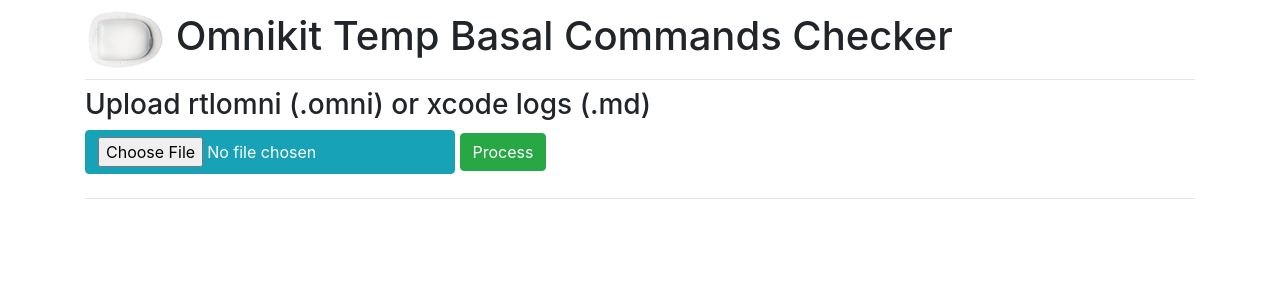
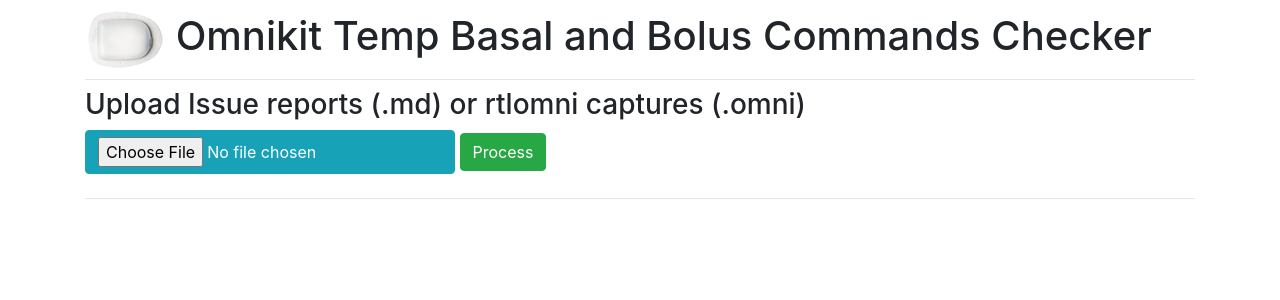
Before and after one commit to Lytrix/omnikit_commands_tester, a Django app: page / in a window 1280 px wide. Shown: the top 300 px of the page. Run offline with Django 3.2, Linux system fonts and the light colour scheme; some libraries are stand-ins or nearby versions.

Commit message:
- Renamed title and upload types - Renamed script to be more generic

```diff
--- a/omnikit_commands_tester/issuereports/views.py
+++ b/omnikit_commands_tester/issuereports/views.py
@@ -6,7 +6,7 @@ from django.shortcuts import render
 
 # from omnikit_commands_tester.issuereports.models import Document
 # from django.views import generic
-from omnikit_commands_tester.issuereports.set_insulin_comands_tester import extractor
+from omnikit_commands_tester.issuereports.set_insulin_command_tester import extractor
 
 
 # class DocumentCreateView(CreateView):
--- a/omnikit_commands_tester/templates/base.html
+++ b/omnikit_commands_tester/templates/base.html
@@ -8,12 +8,12 @@
     <meta name="viewport" content="width=device-width, initial-scale=1, shrink-to-fit=no">
     <link rel="stylesheet" href="https://stackpath.bootstrapcdn.com/bootstrap/4.1.3/css/bootstrap.min.css" integrity="sha384-MCw98/SFnGE8fJT3GXwEOngsV7Zt27NXFoaoApmYm81iuXoPkFOJwJ8ERdknLPMO" crossorigin="anonymous">
     <script type="javascript" src="https://stackpath.bootstrapcdn.com/bootstrap/4.1.3/js/bootstrap.min.js" integrity="sha384-ChfqqxuZUCnJSK3+MXmPNIyE6ZbWh2IMqE241rYiqJxyMiZ6OW/JmZQ5stwEULTy" crossorigin="anonymous"></script>
-    <title>Omnikit Temp Basal Commands Checker</title>
+    <title>Omnikit Temp Basal and Bolus Commands Checker</title>
   </head>
     <div class="container">
       <div class="row justify-content-center">
         <div class="col-12">
-          <h1 class="mt-2"><img src="{% static 'img/pod1x.png' %}"> Omnikit Temp Basal Commands Checker</h1>
+          <h1 class="mt-2"><img src="{% static 'img/pod1x.png' %}"> Omnikit Temp Basal and Bolus Commands Checker</h1>
 
           <hr class="mt-0 mb-2">
               <body>
--- a/omnikit_commands_tester/templates/testers.html
+++ b/omnikit_commands_tester/templates/testers.html
@@ -4,7 +4,7 @@
 {% block content %}
 
 	<form action="#" method="post" enctype="multipart/form-data">
-		<h3>Upload rtlomni (.omni) or xcode logs (.md)</h3>
+		<h3>Upload Issue reports (.md) or rtlomni captures (.omni)</h3>
 		{% csrf_token %}
 		{{ form.as_p|crispy }}
     	<input type="file" class="btn btn-info" placeholder=".omni, .md" name="myfile" value="Browse"/>
```
Also changed, not shown: omnikit_commands_tester/issuereports/set_insulin_command_tester.py (renamed from omnikit_commands_tester/issuereports/set_insulin_comands_tester.py).
